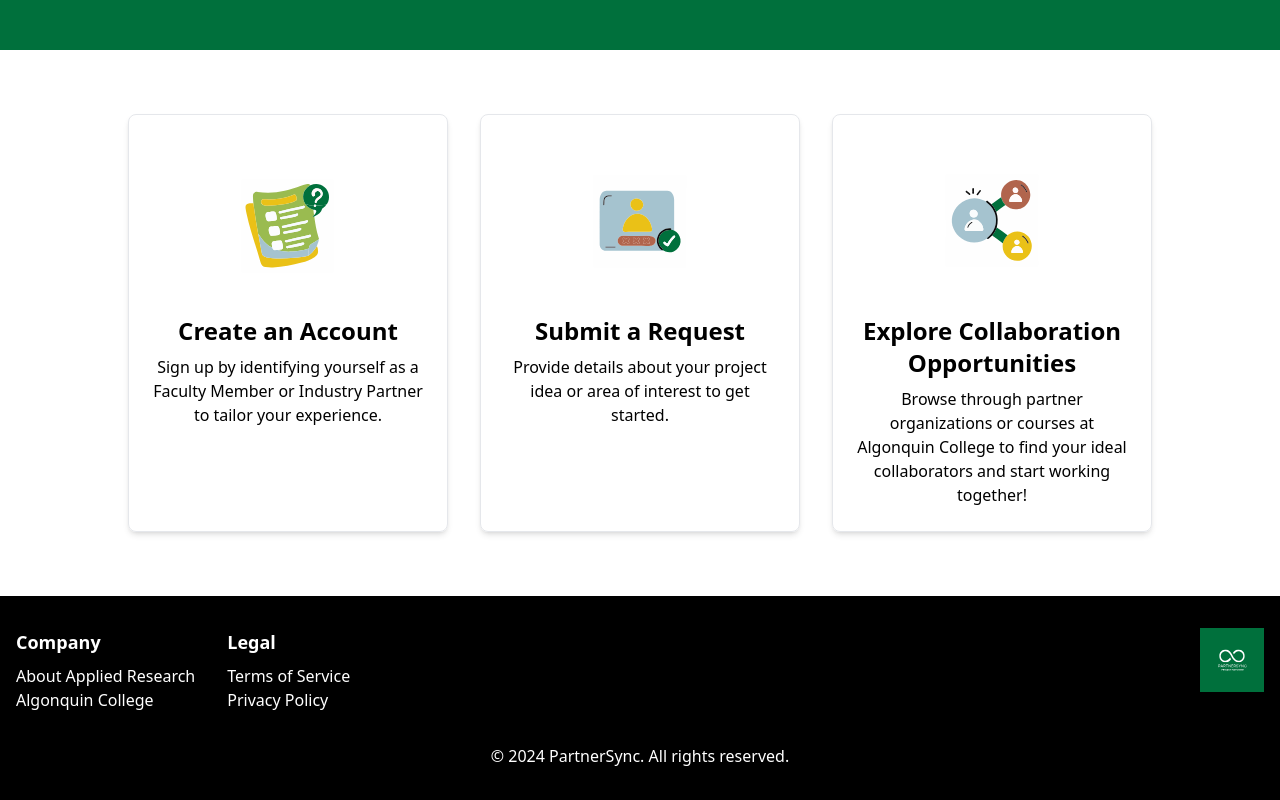
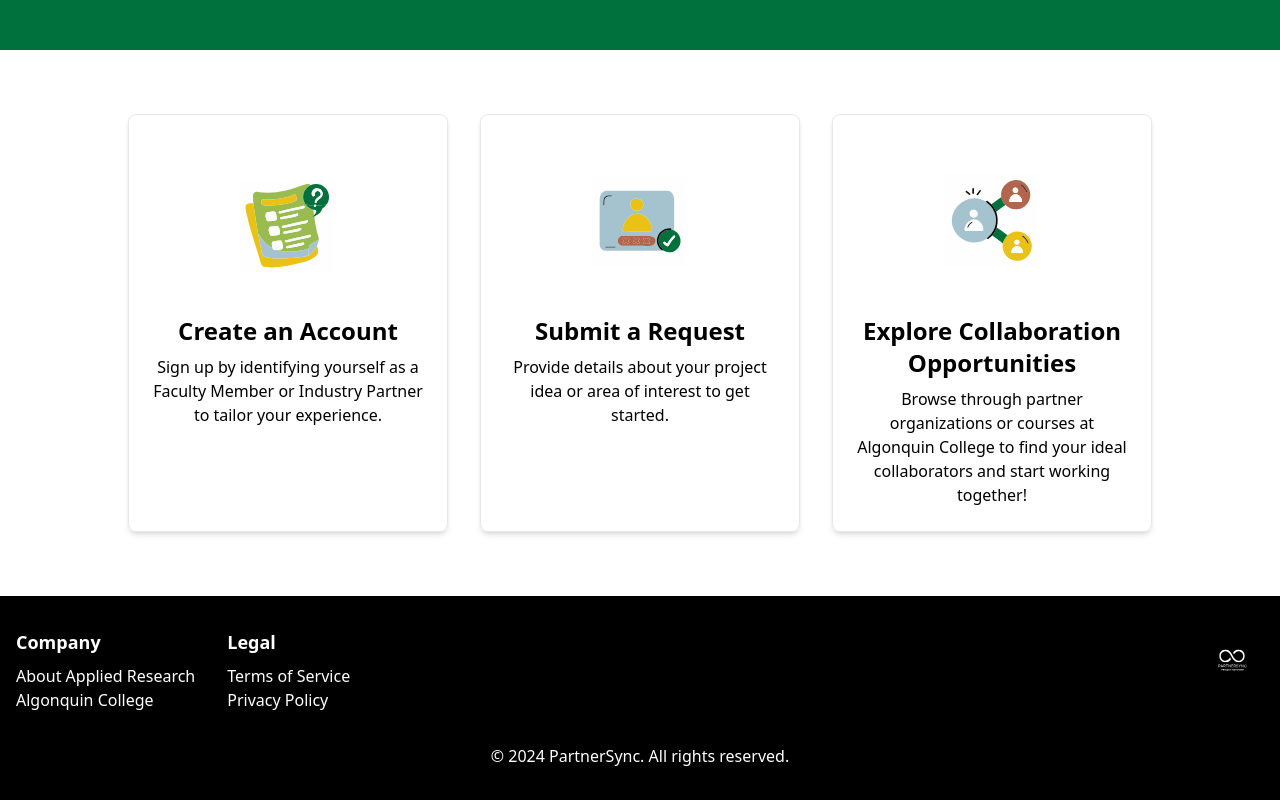
Before and after one commit to Chinurum-Omenuko/partnersync-front-end, a plain HTML site: page login/index.html in a window 1280 px wide. Shown: the part 926-1726 px from the top of the page. Drawn offline with nearby package versions, Linux system fonts and the light colour scheme.

Commit message:
changes white logo svg to one with no bg colour

```diff
--- a/login/index.html
+++ b/login/index.html
@@ -10,7 +10,7 @@
     <!-- Header Section -->
     <header class="bg-[#00703C] p-4 flex justify-between items-center">
         <div class="container flex items-center">
-            <img src="/images/white logo.svg" alt="PartnerSync Logo" class="h-16 w-auto md:h-24 lg:h-32 mb-4">
+            <img src="/images/whitelogo.svg" alt="PartnerSync Logo" class="h-16 w-auto md:h-24 lg:h-32 mb-4">
             <button class="sign-in-btn bg-[#EAC117] text-white px-4 py-2 rounded ml-auto" onclick="openSignInModal()">Sign In</button>
         </div>
     </header>
@@ -73,7 +73,7 @@
 
             <!-- Logo Section -->
             <div class="footer-logo">
-                <img src="/images/white logo.svg" alt="PartnerSync Logo" class="h-16 w-auto">
+                <img src="/images/whitelogo.svg" alt="PartnerSync Logo" class="h-16 w-auto">
             </div>
         </div>
 
```
Also changed, not shown: images/whitelogo.svg (added).
